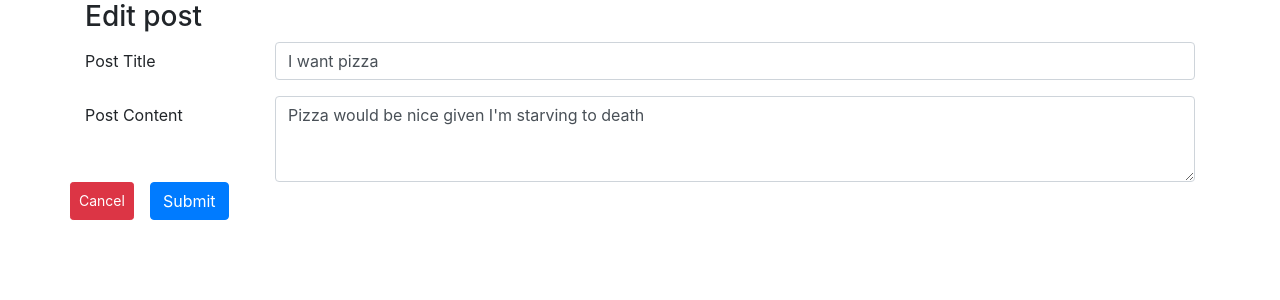
After one commit to tristanbrody/blogly-exercise, a Flask app: page /posts/1/edit in a window 1280 px wide. The commit adds this page. Shown: the top 300 px of the page. Run offline with Flask 2, Linux system fonts and the light colour scheme; data comes from the database, SQL or seed files in the repository; some libraries are stand-ins or nearby versions.

Commit message:
more updates on flask blogly exercise

```diff
--- a/app.py
+++ b/app.py
@@ -3,7 +3,7 @@
 from flask import Flask, request, redirect, render_template, url_for
 from flask_debugtoolbar import DebugToolbarExtension
 from sqlalchemy import desc
-from models import db, User, Post, connect_db
+from models import db, User, Post, Tag, PostTag, connect_db
 from seed import seed
 
 app = Flask(__name__)
@@ -42,12 +42,13 @@ def handle_add_user():
     db.session.commit()
     return redirect(url_for('list_users'))
 
-@app.route('/users/<userid>')
+@app.route('/users/<userid>', methods=['GET', 'POST'])
 def show_user_page(userid):
     """Show data about a specific user"""
     user = User.query.get(userid)
     posts = user.posts
-    return render_template('user-overview-page.html', user=user, posts=posts)
+    tags = [post.tags for post in posts]
+    return render_template('user-overview-page.html', user=user, posts=posts, tags=tags)
 
 @app.route('/users/<userid>/edit')
 def show_user_edit_page(userid):
@@ -77,18 +78,22 @@ def handle_delete_user(userid):
 def show_new_post_form(userid):
     """Show form to add a post for that user"""
     user = User.query.get(userid)
-    return render_template('new_post.html', user=user)
+    tags = Tag.query.all()
+    return render_template('new_post.html', user=user, tags=tags)
 
 @app.route('/users/<userid>/posts/new', methods=["POST"])
 def handle_new_post(userid):
     """Add post and redirect to the user detail page"""
-    post = Post(title=request.form['post_title'], content=request.form['post_content'], posted_by=userid)
+    tag_ids = [int(num) for num in request.form.getlist("tag_checkbox")]
+    tags = Tag.query.filter(Tag.id.in_(tag_ids)).all()
+    post = Post(title=request.form['post_title'], content=request.form['post_content'], posted_by=userid, tags=tags)
     db.session.add(post)
     db.session.commit()
     return redirect(url_for('show_user_page', userid=userid))
 
 @app.route('/posts/<postid>')
 def show_post(postid):
+    #template for this is missing
     """Show a post"""
     post = Post.query.get(postid)
     return render_template('new_post', post=post)
@@ -97,13 +102,17 @@ def show_post(postid):
 def show_edit_post_form(postid):
     """Show form to edit a post"""
     post = Post.query.get(postid)
-    return render_template('edit_post', post=post)
+    return render_template('edit_post.html', post=post)
 
 @app.route('/posts/<postid>/edit', methods=['POST'])
 def handle_edit_post(postid):
     """Handle editing of a post - redirect back to the post view"""
     post = Post.query.get(postid)
-    return render_template('show_post', post=post)
+    post.title = request.form['post_title']
+    post.content = request.form['post_content']
+    db.session.add(post)
+    db.session.commit()
+    return redirect(url_for('show_user_page', userid=post.posted_by))
 
 @app.route('/posts/<postid>/delete')
 def handle_delete_post(postid):
@@ -113,3 +122,45 @@ def handle_delete_post(postid):
     db.session.delete(post)
     db.session.commit()
     return redirect(url_for('show_user_page', userid=userid))
+
+@app.route('/tags')
+def show_all_tags():
+    """lists all tags, with links to the tag detail page"""
+    tags = Tag.query.all()
+    posts = Post.query.all()
+    return render_template('tags.html', tags=tags, posts=posts)
+
+@app.route('/tags/new')
+def show_add_tag():
+    """Shows a form to add a new tag"""
+    return render_template('add_tag.html')
+
+@app.route('/tags/new', methods=['POST'])
+def handle_add_tag():
+    """Process addition of new tag and redirect to tag list"""
+    new_tag = Tag(name=request.form['tag-name'])
+    db.session.add(new_tag)
+    db.session.commit()
+    return redirect(url_for('show_all_tags'))
+
+@app.route('/tags/<tag_id>/edit')
+def show_edit_tag_form(tag_id):
+    """Show edit form for a tag"""
+    tag = Tag.query.get(tag_id)
+    return render_template('tag_edit_form.html', tag=tag)
+
+@app.route('/tags/<tag_id>/edit', methods=['POST'])
+def handle_edit_tag_form(tag_id):
+    """Process edit form, edit tag and redirect to the tags list"""
+    tag = Tag.query.get(tag_id)
+    tag.name = request.form['tag-name']
+    db.session.add(tag)
+    db.session.commit()
+    return redirect(url_for('show_all_tags'))
+
+@app.route('/tags/<tag_id>/delete')
+def delete_tag(tag_id):
+    tag = Tag.query.get(tag_id)
+    db.session.delete(tag)
+    db.session.commit()
+    return redirect(url_for('show_all_tags'))
--- /dev/null
+++ b/templates/edit_post.html
@@ -0,0 +1,30 @@
+{% extends 'base.html' %}
+
+{% block title %}
+Edit post: {{post.title}}
+{% endblock %}
+
+{% block content %}
+
+<div class="container">
+    <h3>Edit post</h3>
+
+    <form action="/posts/{{post.id}}/edit" method="POST">
+        <div class="form-group row">
+            <label for="post_title" class="col-sm-2 col-form-label">Post Title</label>
+            <div class="col-sm-10">
+                <input type="text" class="form-control" id="post_title" value='{{post.title}}' name="post_title">
+            </div>
+        </div>
+        <div class="form-group row">
+            <label for="post_content" class="col-sm-2 col-form-label">Post Content</label>
+            <div class="col-sm-10">
+                <textarea class="form-control" id="post_content" name="post_content"
+                    rows="3">{{post.content}}</textarea>
+            </div>
+            <button class="btn btn-sm btn-danger" formaction="/users/{{post.posted_by}}">Cancel</button>
+            <button class="btn btn-primary ml-3">Submit</button>
+        </div>
+</div>
+
+{% endblock %}
--- a/templates/new_user.html
+++ b/templates/new_user.html
@@ -24,4 +24,7 @@ Add a new user
     </div>
     <button class="btn btn-info">Add New User</button>
 </form>
+<form action="..">
+    <button class="btn btn-danger btn-sm mt-3">Cancel</button>
+</form>
 {% endblock %}
--- a/templates/users.html
+++ b/templates/users.html
@@ -32,5 +32,8 @@ All Users
     <form action="/users/new">
         <button class="btn btn-primary" type="submit">Add User</button>
     </form>
+    <form action="/tags">
+        <button class="btn btn-primary mt-3" type="submit">Manage Post Tags</button>
+    </form>
     {% endblock %}
 </div>
```
Also changed, not shown: models.py (+14 -1 lines), seed.py (+19 -1 lines), templates/add_tag.html (added, +20 -0 lines), templates/new_post.html (+10 -0 lines), templates/tag_edit_form.html (added, +15 -0 lines), templates/tags.html (added, +21 -0 lines), templates/user-overview-page.html (+9 -0 lines), 1 other file.
